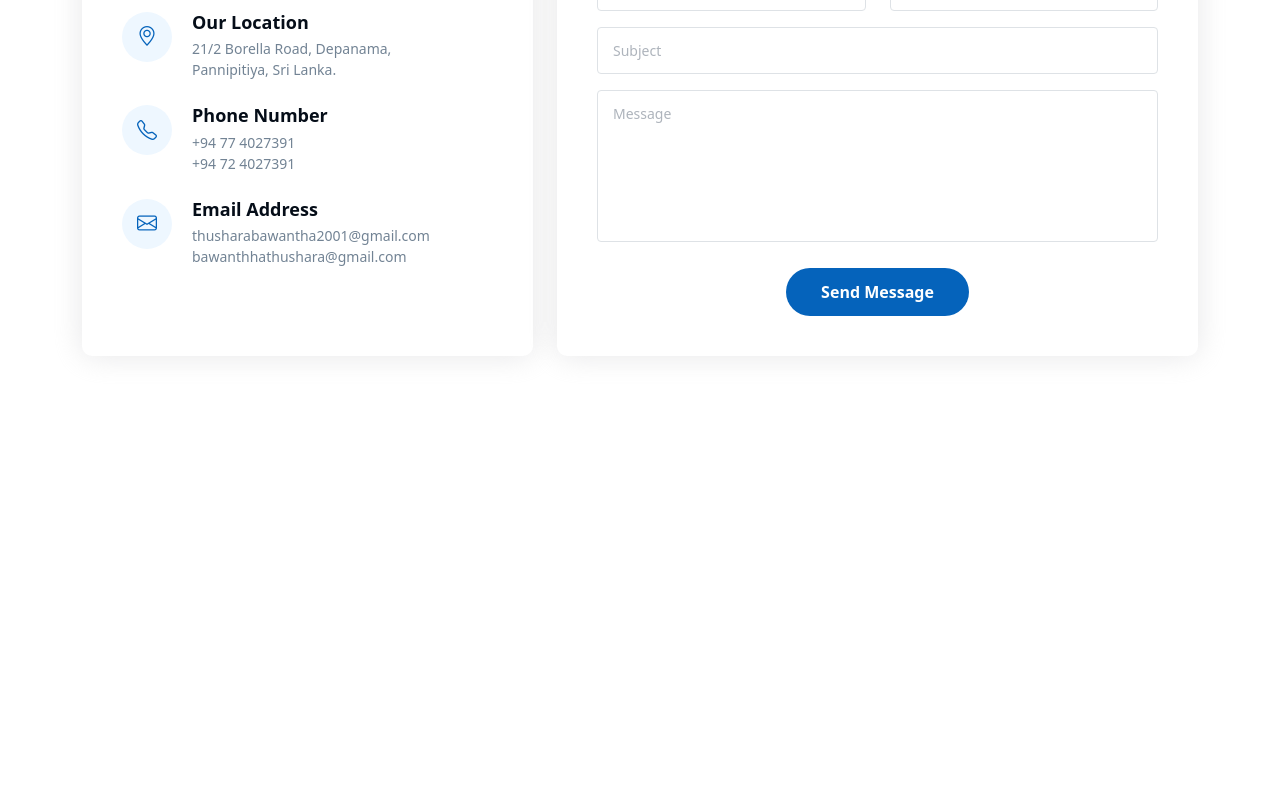
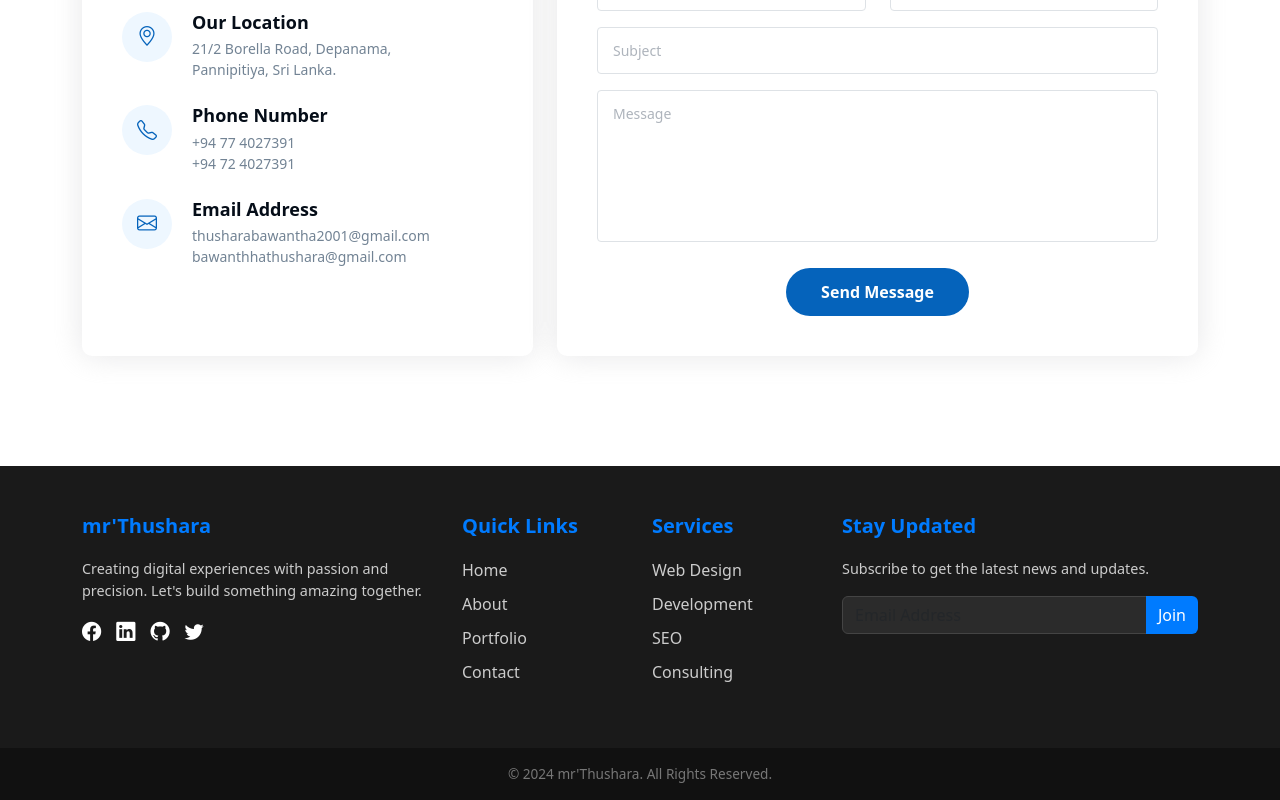
Before and after one commit to Thushara1020/My-Portfolio-angular, an Angular app in the folder my-portfolio/: page /contact in a window 1280 px wide. Shown: the part 480-1280 px from the top of the page. Before the commit the page ends 896 px from the top, so only its background shows below. Built offline with nearby package versions, Linux system fonts and the light colour scheme.

Commit message:
Integrate footer component into contact page layout

```diff
--- a/my-portfolio/src/app/pages/contact/contact.component.html
+++ b/my-portfolio/src/app/pages/contact/contact.component.html
@@ -88,3 +88,4 @@
 
   </div>
 </section>
+<app-footer></app-footer>
--- a/my-portfolio/src/app/pages/contact/contact.component.ts
+++ b/my-portfolio/src/app/pages/contact/contact.component.ts
@@ -1,10 +1,11 @@
 import { Component } from '@angular/core';
 import { NavbarComponent } from "../../component/navbar/navbar.component";
+import { FooterComponent } from "../../component/footer/footer.component";
 
 @Component({
   selector: 'app-contact',
   standalone: true,
-  imports: [NavbarComponent],
+  imports: [NavbarComponent, FooterComponent],
   templateUrl: './contact.component.html',
   styleUrl: './contact.component.css'
 })
```
